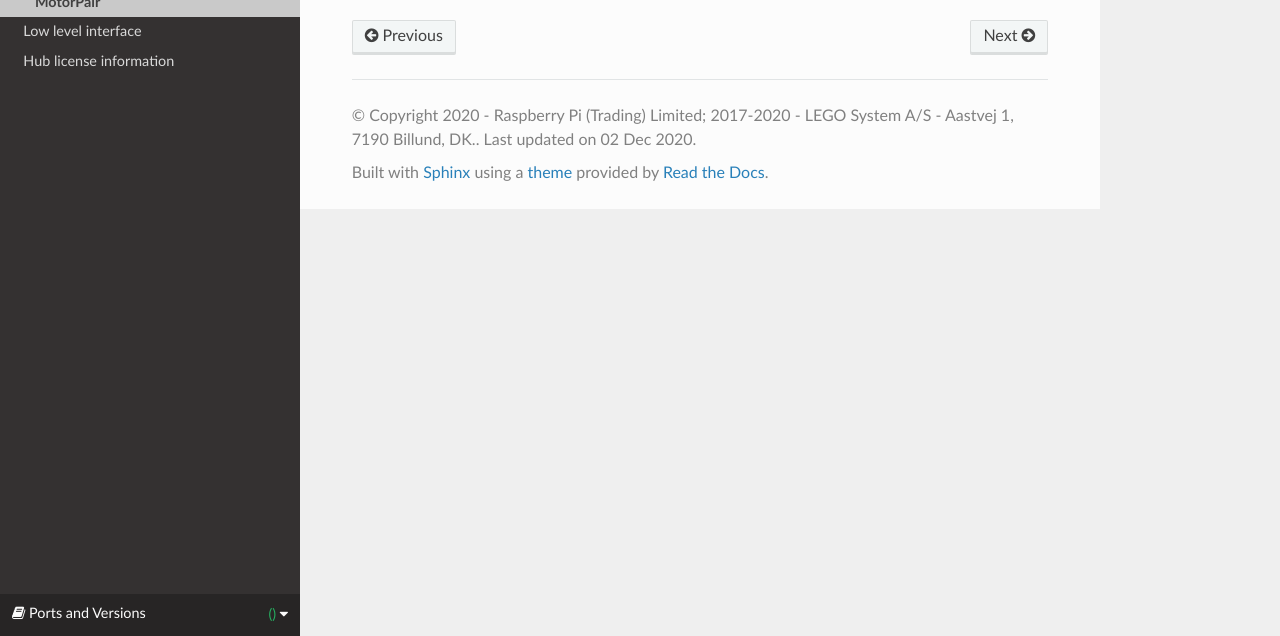
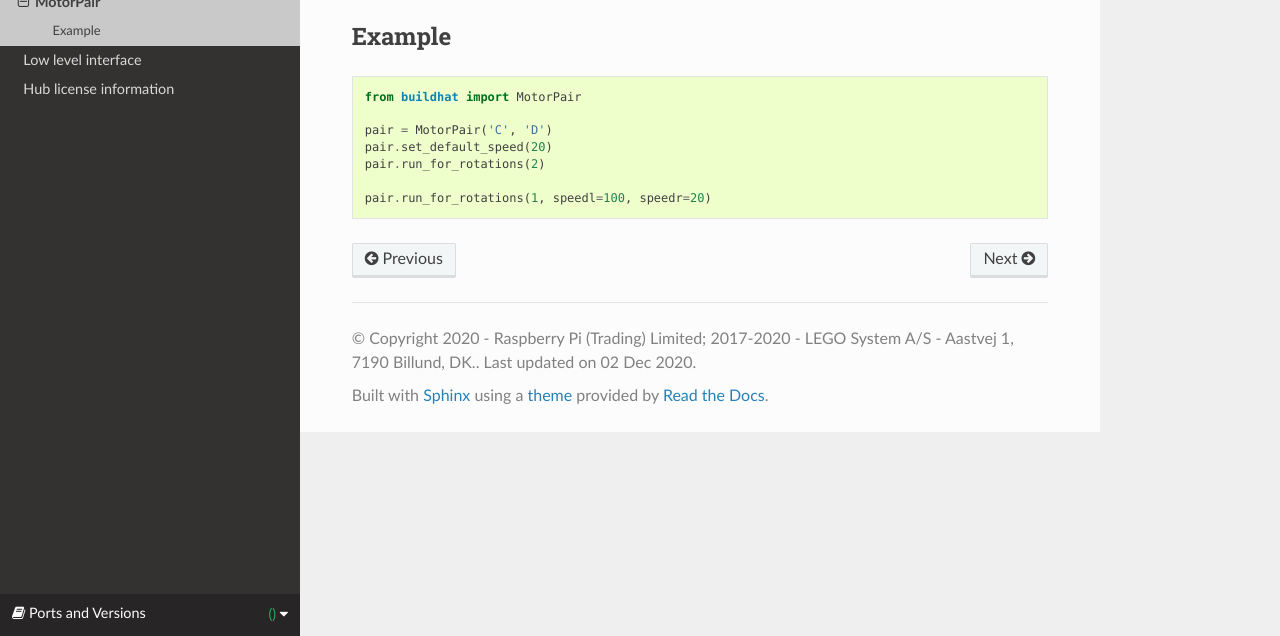
Before and after one commit to RaspberryPiFoundation/python-build-hat, a Sphinx documentation site: the page built from docs/shortcake/wrapper/motorpair.rst, in a window 1280 px wide, cut to the strip 264-900 px from the top of the page. Built offline with Sphinx 7.4.7 and the Read the Docs theme 2.0.0, drawn with Linux system fonts in a browser that asks for light colours.

Commit message:
motorpair example

```diff
--- /dev/null
+++ b/docs/shortcake/wrapper/motorpair.py
@@ -0,0 +1,7 @@
+from buildhat import MotorPair
+
+pair = MotorPair('C', 'D')
+pair.set_default_speed(20)
+pair.run_for_rotations(2)
+
+pair.run_for_rotations(1, speedl=100, speedr=20)
--- a/docs/shortcake/wrapper/motorpair.rst
+++ b/docs/shortcake/wrapper/motorpair.rst
@@ -4,3 +4,8 @@ MotorPair
 .. autoclass:: buildhat.MotorPair
    :members:
    :inherited-members:
+
+Example
+-------
+
+.. literalinclude:: motorpair.py
```
